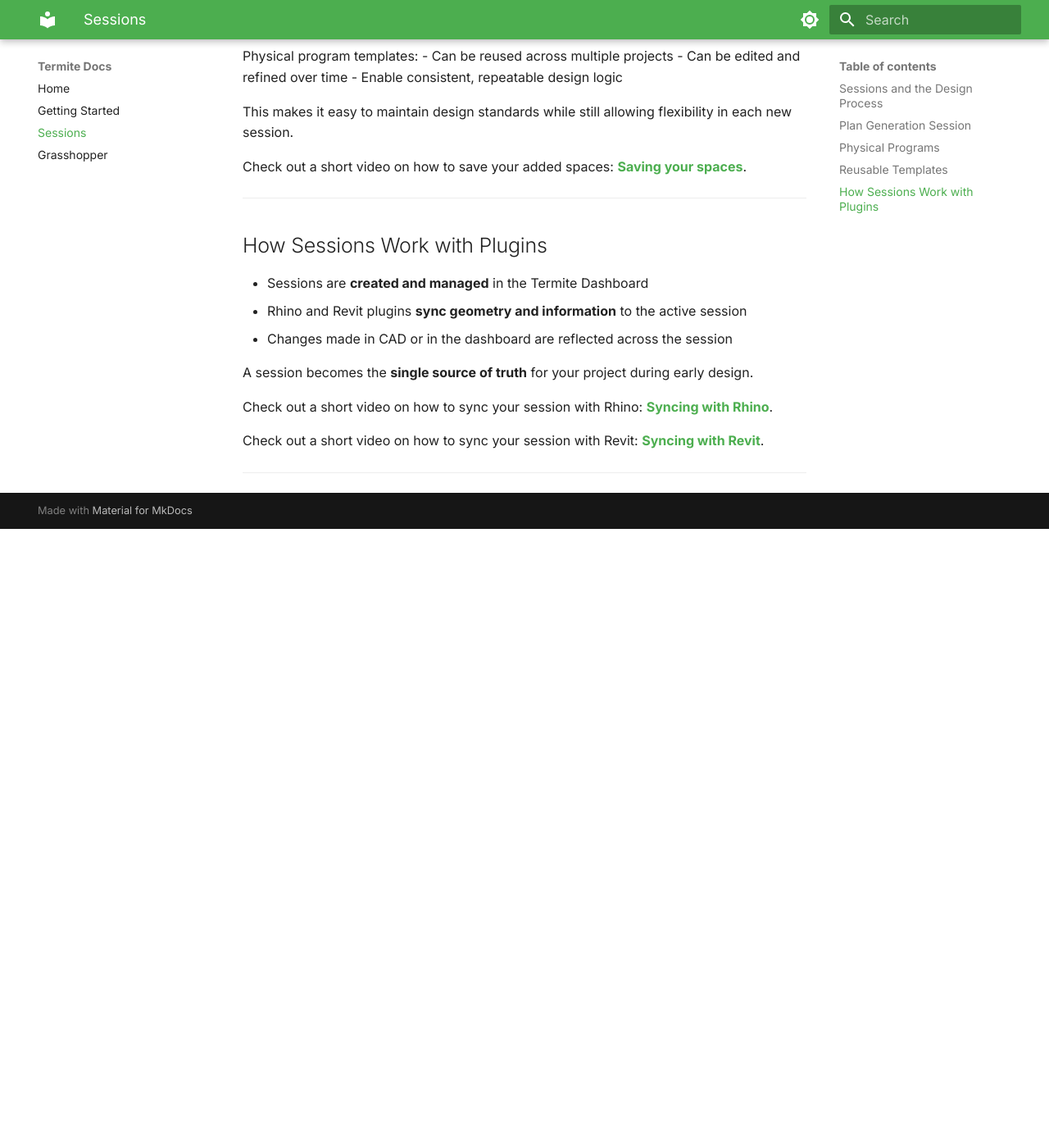
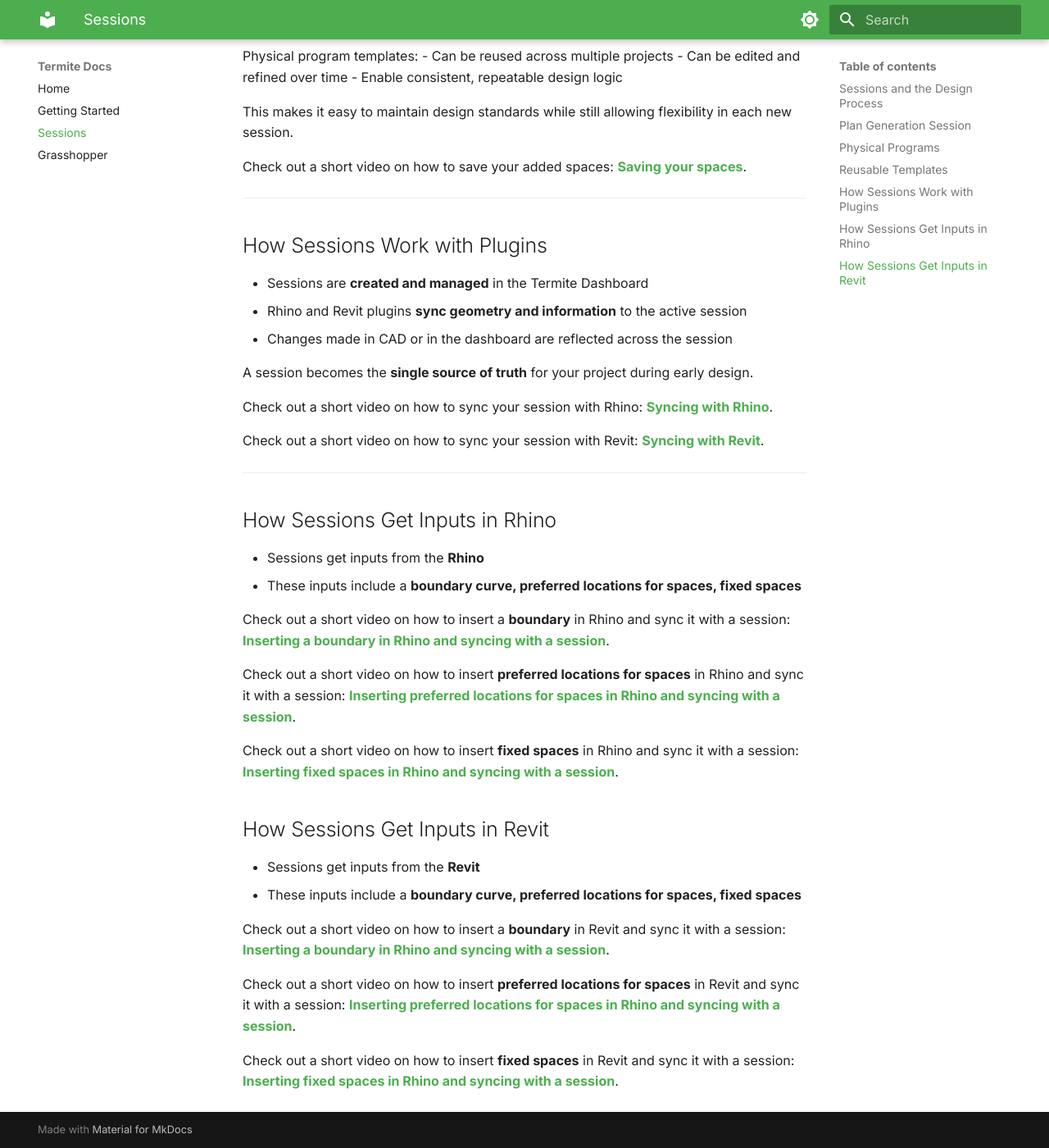
Before and after one commit to Fereshteh7720/Documentation, an MkDocs documentation site: the page built from docs/sessions.md, in a window 1280 px wide and 1400 px high, scrolled down 1181 px. Shown: the whole window at 82% size. Built offline with MkDocs 1.6.1 and Material for MkDocs 9.7.7, drawn with Linux system fonts in a browser that asks for light colours; before the commit the page ends 1826 px from its top, so only the background shows below that.

Commit message:
Update sessions.md

```diff
--- a/docs/sessions.md
+++ b/docs/sessions.md
@@ -71,3 +71,31 @@ Check out a short video on how to sync your session with Rhino:
 Check out a short video on how to sync your session with Revit:
 **[Syncing with Revit](https://youtube)**.
 ---
+
+## How Sessions Get Inputs in Rhino
+
+- Sessions get inputs from the **Rhino**
+- These inputs include a **boundary curve, preferred locations for spaces, fixed spaces**
+
+Check out a short video on how to insert a **boundary** in Rhino and sync it with a session:
+**[Inserting a boundary in Rhino and syncing with a session](https://youtube)**.
+
+Check out a short video on how to insert **preferred locations for spaces** in Rhino and sync it with a session:
+**[Inserting preferred locations for spaces in Rhino and syncing with a session](https://youtube)**.
+
+Check out a short video on how to insert **fixed spaces** in Rhino and sync it with a session:
+**[Inserting fixed spaces in Rhino and syncing with a session](https://youtube)**.
+
+## How Sessions Get Inputs in Revit
+
+- Sessions get inputs from the **Revit**
+- These inputs include a **boundary curve, preferred locations for spaces, fixed spaces**
+
+Check out a short video on how to insert a **boundary** in Revit and sync it with a session:
+**[Inserting a boundary in Rhino and syncing with a session](https://youtube)**.
+
+Check out a short video on how to insert **preferred locations for spaces** in Revit and sync it with a session:
+**[Inserting preferred locations for spaces in Rhino and syncing with a session](https://youtube)**.
+
+Check out a short video on how to insert **fixed spaces** in Revit and sync it with a session:
+**[Inserting fixed spaces in Rhino and syncing with a session](https://youtube)**.
```
